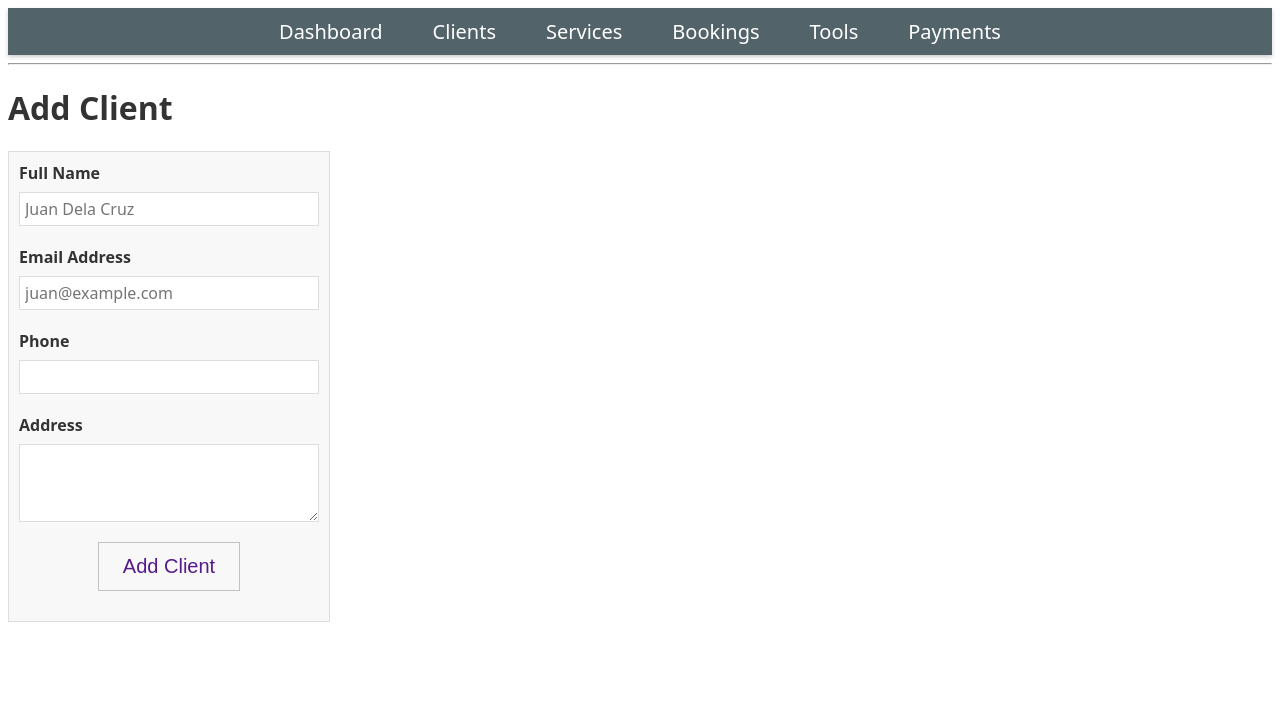
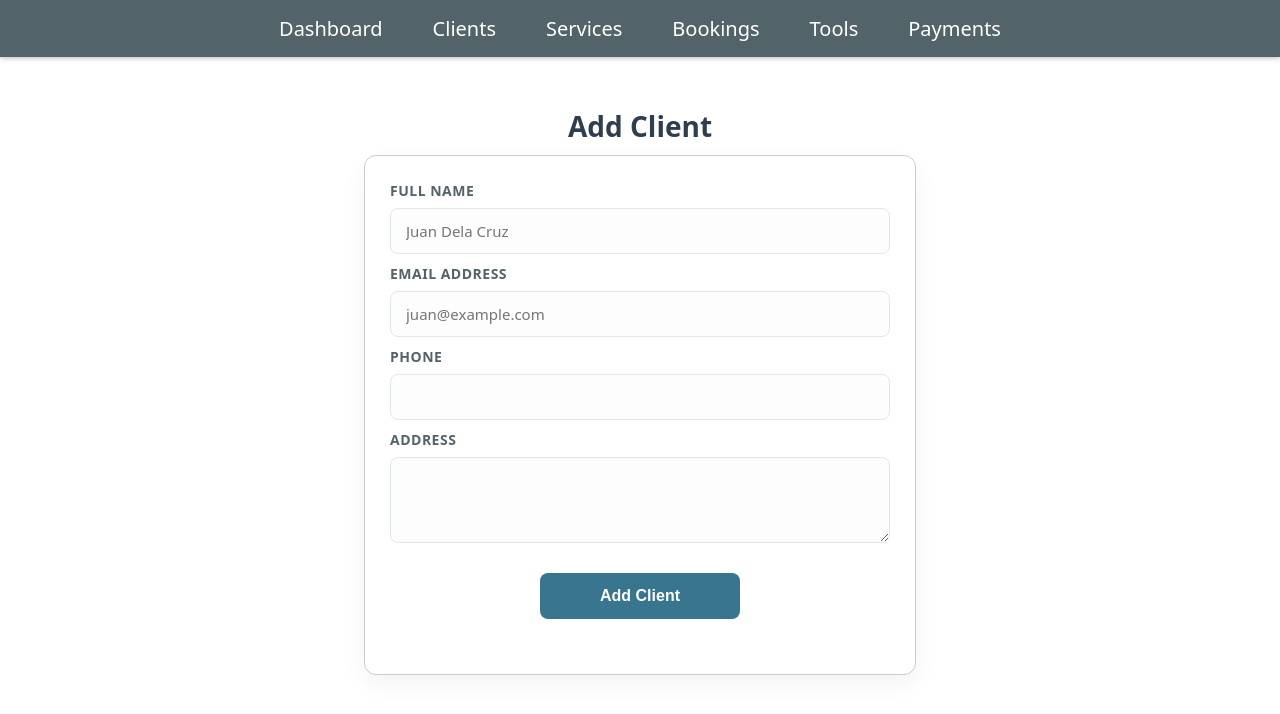
Before and after one commit to JKJapona/Laboratory_1, a PHP site: page /pages/clients_add.php in a window 1280 px wide. Shown: the top 714 px of the page. Run offline with PHP 8.4, Linux system fonts and the light colour scheme.

Commit message:
Feat: Updated CSS Styling

```diff
--- a/index.php
+++ b/index.php
@@ -19,6 +19,7 @@
     <body>
         <?php include "nav.php"; ?>
 
+        <div class="content">
             <h1>Dashboard</h1>
 
             <div class="kpi_container">
@@ -48,6 +49,6 @@
                 <a href="/assessment_beginner/pages/clients_add.php">Add Client</a> |
                 <a href="/assessment_beginner/pages/bookings_create.php">Create Booking</a>
             </p>
-
+        </div>
     </body>
 </html>
--- a/nav.php
+++ b/nav.php
@@ -1,15 +1,3 @@
-
-<!DOCTYPE html>
-<html lang="en">
-<head>
-    <meta charset="UTF-8">
-    <meta name="viewport" content="width=device-width, initial-scale=1.0">
-    <title>Navigation Bar</title>
-    <link rel="stylesheet" href="../style.css">
-</head>
-<body>
-
-<?php // nav.php ?>
 <div class="nav_bar">
     <a href="/assessment_beginner/index.php">Dashboard</a>
     <a href="/assessment_beginner/pages/clients_list.php">Clients</a>
@@ -18,7 +6,3 @@
     <a href="/assessment_beginner/pages/tools_list_assign.php">Tools</a>
     <a href="/assessment_beginner/pages/payments_list.php">Payments</a>
 </div>
-<hr>
-
-</body>
-</html>
--- a/pages/bookings_create.php
+++ b/pages/bookings_create.php
@@ -29,6 +29,8 @@ $services = $conn->query("SELECT service_id, service_name, hourly_rate FROM serv
 </head>
 <body>
     <?php include "../nav.php"; ?>
+
+    <div class="content">
         <h1>Create New Booking</h1>
 
         <div class="form-container">
@@ -76,5 +78,6 @@ $services = $conn->query("SELECT service_id, service_name, hourly_rate FROM serv
                 <button type="submit" class="btn-submit">Create Booking</button>
             </form>
         </div>
+    </div>
 </body>
 </html>
--- a/pages/clients_add.php
+++ b/pages/clients_add.php
@@ -25,7 +25,10 @@ if ($_SERVER["REQUEST_METHOD"] == "POST") {
     <body>
         <?php include "../nav.php"; ?>
 
+        <div class="content">
+            <div class="form-header">
                 <h1>Add Client</h1>
+            </div>
 
             <div class="form-container">
 
@@ -53,5 +56,6 @@ if ($_SERVER["REQUEST_METHOD"] == "POST") {
                     <button type="submit" class="btn-submit">Add Client</button>
                 </form>
             </div>
+        </div>
     </body>
 </html>
--- a/pages/clients_edit.php
+++ b/pages/clients_edit.php
@@ -36,6 +36,7 @@
     <body>
         <?php include "../nav.php"; ?>
 
+        <div class="content">
             <h1>Edit Client</h1>
             <p style="color:red;"><?php echo $message; ?></p>
 
@@ -49,7 +50,7 @@
 
                     <div class="form-group">
                         <label>Email*</label>
-                    <input type="text" name="email" value="<?php echo $client['email']; ?>">
+                        <input type="email" name="email" value="<?php echo $client['email']; ?>">
                     </div>
 
                     <div class="form-group">
@@ -65,5 +66,6 @@
                     <button type="submit" class="btn-submit" name="update">Update</button>
                 </form>
             </div>
+        </div>
     </body>
 </html>
--- a/pages/payments_list.php
+++ b/pages/payments_list.php
@@ -15,6 +15,7 @@ $query = mysqli_query($conn, "SELECT * FROM payments");
 <body>
     <?php include "../nav.php"; ?>
 
+    <div class="content">
         <h1>Payments</h1>
 
         <table>
@@ -39,6 +40,6 @@ $query = mysqli_query($conn, "SELECT * FROM payments");
                 <?php endwhile; ?>
             </tbody>
         </table>
-
+    </div>
 </body>
 </html>
--- a/pages/tools_list_assign.php
+++ b/pages/tools_list_assign.php
@@ -14,7 +14,7 @@ $query = mysqli_query($conn, "SELECT * FROM booking_tools");
 </head>
 <body>
     <?php include "../nav.php"; ?>
-
+    <div class="content">
         <h1>Booking Tools</h1>
 
         <table>
@@ -39,6 +39,6 @@ $query = mysqli_query($conn, "SELECT * FROM booking_tools");
                 <?php endwhile; ?>
             </tbody>
         </table>
-
+    </div>
 </body>
 </html>
--- a/style.css
+++ b/style.css
@@ -1,45 +1,125 @@
 body {
     font-family: system-ui, -apple-system, BlinkMacSystemFont, 'Segoe UI', Roboto, Oxygen, Ubuntu, Cantarell, 'Open Sans', 'Helvetica Neue', sans-serif;
     color: #333;
+    margin: 0;
+    padding: 0;
 }
 
-.nav_bar {
+div.nav_bar {
     display: flex;
     justify-content: center;
     background-color: #526369;
     box-shadow: 0 2px 4px rgba(0, 0, 0, 0.2);
     padding: 10px 0;
-
 }
 
-.nav_bar a {
+div.nav_bar a {
     text-decoration: none;
     color: #ffffff;
     font-size: 20px;
-    padding: 0px 20px;
+    padding: 5px 20px;
     border-radius: 5px;
     margin: 0 5px;
+}
+
+div.nav_bar a:hover {
+    background-color: rgba(0, 0, 0, 0.541);
+    color: #ffffff;
+    transition: all 0.3s ease;
+}
+
+.content {
+    max-width: 1200px;
+    margin: 0 auto;
+    padding: 20px;
 }
 
 table {
     width: 100%;
     border-collapse: collapse;
-    margin-top: 20px;
+    margin-top: 25px;
+    background-color: #fff;
+    border-radius: 12px;
+    overflow: hidden;
+    box-shadow: 0 0 0 1px #ddd;
 }
 
-th, td {
+th {
+    background-color: #f8f9fa;
+    color: #526369;
+    font-weight: 700;
+    text-transform: uppercase;
+    font-size: 14px;
+    letter-spacing: 1px;
+    padding: 18px 15px;
+    border-bottom: 2px solid #eee;
+}
+
+td {
+    padding: 15px;
+    color: #444;
+    border-bottom: 1px solid #f0f0f0;
+}
+
+tbody tr:nth-child(even) {
+    background-color: #fafdff;
+}
+
+tbody tr:hover {
+    background-color: #f1f9ff;
+    transition: background-color 0.2s ease;
+}
+
+td a {
+    color: #38768f;
+    text-decoration: none;
+    font-weight: 600;
+    padding: 5px 10px;
+    border-radius: 4px;
+    background: #f0f4f7;
+}
+
+td a:hover {
+    background: #38768f;
+    color: #fff;
+}
+
+h1 {
+    font-size: 28px;
+    font-weight: 700;
+    color: #2c3e50;
+    margin: 30px 0 10px 0;
+    padding: 0 5px;
+}
+
+p {
+    margin-top: 40px;
+    padding: 15px;
+    background-color: #fff;
+    border-radius: 8px;
+    display: inline-block;
     border: 1px solid #ddd;
-    padding: 15px;
-    text-align: left;
+    color: #666;
+    font-size: 14px;
+    box-shadow: 0 2px 4px rgba(0,0,0,0.05);
+}
+
+p a {
+    background-color: #f0f4f7;
+    border: 1px solid #38768f;
+    border-radius: 4px;
+    padding: 5px 12px;
+    margin: 0 5px;
+    display: inline-block;
+    color: #38768f;
+    font-size: 13px;
     transition: all 0.2s ease;
 }
 
-th:hover, td:hover {
-    background: #00b7ff10;
-}
-
-th {
-    background-color: #f8f8f8;
+p a:hover {
+    background-color: #38768f;
+    color: #ffffff;
+    text-decoration: none;
 }
 
 .kpi_container {
@@ -47,50 +127,77 @@ th {
     gap: 20px;
     flex-wrap: wrap;
     margin-top: 20px;
+    justify-content: flex-start;
 }
 
 .kpi_card {
+    flex: 1;
+    min-width: 220px;
+    max-width: 280px;
     text-decoration: none;
     border: 1px solid #ddd;
-    background: #f8f8f8;
-    min-height: 60px;
-    padding: 20px;
-    transition: all 0.2s ease;
+    border-radius: 12px;
+    background: #ffffff;
+    display: flex;
+    flex-direction: column;
+    overflow: hidden;
+    transition: all 0.3s ease;
+    box-shadow: 0 2px 4px rgba(0,0,0,0.05);
+}
+
+.kpi_card span {
+    display: block;
+    background-color: #f8f9fa;
+    padding: 12px;
+    font-size: 13px;
+    font-weight: 700;
+    color: #526369;
+    border-bottom: 1px solid #eee;
+    text-align: center;
+    text-transform: uppercase;
+    letter-spacing: 0.5px;
+}
+
+.kpi_card .value {
+    padding: 25px 15px;
+    font-size: 36px;
+    font-weight: 800;
+    color: #2c3e50;
+    text-align: center;
 }
 
 .kpi_card:hover {
-    background-color: #ffffff;
     border-color: #00b7ff;
-    font-weight: bold;
+    transform: translateY(-4px);
+    box-shadow: 0 10px 20px rgba(0, 183, 255, 0.1);
 }
 
-.kpi_card span {
-    margin-bottom: 8px;
-    font-weight: bold;
+.kpi_card:active {
+    color: #00b7ff;
+    border-color: #00b7ff;
+    background-color: #dbf5ff;
+    transform: scale(0.98)
 }
 
-.kpi_card .value {
-    font-size: 30px;
-    text-align: right;
+.form-header {
+    display: flex;
+    justify-content: center;
 }
 
 .form-container {
-    width: 300px;
-    padding: 10px;
-    border: 1px solid #ddd;
-    background-color: #f8f8f8;
+    max-width: 500px;
+    margin: 0px auto;
+    padding: 25px;
+    border: 1px solid #cccccc;
+    background-color: #ffffff;
+    border-radius: 12px;
+    box-shadow: 0 10px 25px rgba(0,0,0,0.05);
 }
 
 .form-group {
-    margin-bottom: 20px;
+    margin-bottom: 10px;
     display: flex;
     flex-direction: column;
-}
-
-label {
-    font-weight: bold;
-    margin-bottom: 8px;
-    font-size: 16px;
 }
 
 input[type="text"],
@@ -100,12 +207,24 @@ input[type="number"],
 select,
 textarea {
     width: 100%;
-    padding: 5px;
-    border: 1px solid #ddd;
+    padding: 12px 15px;
+    border: 1px solid #e0e6ed;
+    border-radius: 8px;
     font-family: inherit;
-    font-size: 16px;
+    font-size: 15px;
+    color: #2c3e50;
     box-sizing: border-box;
     transition: all 0.2s ease;
+    background-color: #fdfdfd;
+}
+
+label {
+    font-weight: 600;
+    margin-bottom: 8px;
+    font-size: 14px;
+    color: #526369;
+    text-transform: uppercase;
+    letter-spacing: 0.5px;
 }
 
 input:focus,
@@ -118,24 +237,23 @@ select:focus {
 }
 
 .btn-submit {
-    background-color: #f8f8f8;;
-    color: #551A8B;
-    padding: 12px 24px;
-    border: 1px solid #c2c2c2;
-    font-size: 20px;
-    transition: all 0.2s ease;
+    background-color: #38768f;
+    color: #ffffff;
+    padding: 14px 30px;
+    border: none;
+    border-radius: 8px;
+    font-size: 16px;
+    font-weight: 700;
+    cursor: pointer;
+    transition: all 0.3s ease;
     display: block;
-    margin: 20px auto;
+    margin: 30px auto;
+    width: 100%;
+    max-width: 200px;
 }
 
 .btn-submit:hover {
-    background-color: white;
-    border-color: #00b7ff;
+    background-color: #2c5d71;
+    box-shadow: 0 5px 15px rgba(56, 118, 143, 0.3);
+    transform: translateY(-2px);
 }
-
-.btn-submit:active, .kpi_card:active{
-    color: #EE0000;
-    border-color: #EE0000;
-    background-color: #fff0f0;
-    transform: scale(0.98)
-}
```
Also changed, not shown: pages/bookings_list.php (+15 -6 lines), pages/clients_list.php (+8 -2 lines), pages/services_list.php (+4 -3 lines). Lines whose indentation alone changed are shown as unchanged.
